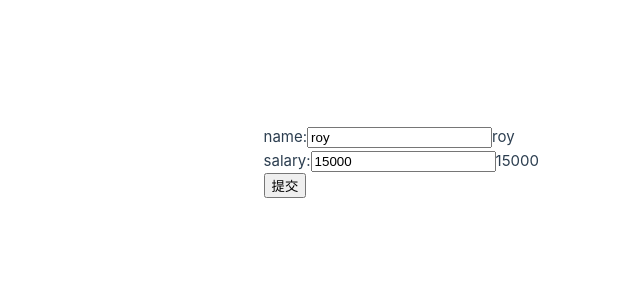
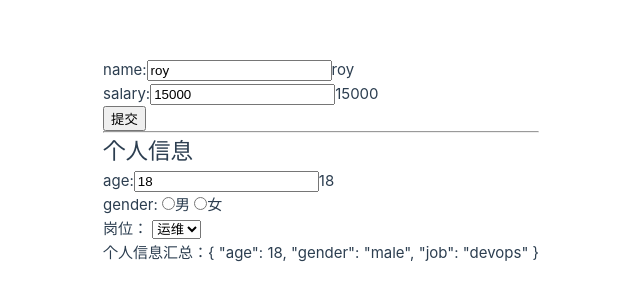
Before and after one commit to readyshen168/vueTest, a Vue app: page / in a window 1280 px wide. Shown: the part 239-540 px from the top of the page, without its empty margins (101-741 px from the left). Built offline with nearby package versions, Linux system fonts and the light colour scheme; the HTML template or start-up script is replaced by a standard one.

Commit message:
设定双向绑定

```diff
--- a/src/App.vue
+++ b/src/App.vue
@@ -3,6 +3,26 @@
     name:<input v-model="name" />{{ name }}<br />
     salary:<input type="number" v-model="salary" />{{ salary }}<br />
     <button v-on:click="addSalary">提交</button>
+    <hr />
+
+    <div>
+      <h2>个人信息</h2>
+      <p>age:<input type="number" v-model="userinfo.age" />{{ userinfo.age }}</p>
+      <p>
+        gender: <input type="radio" name="gender" v-model="userinfo.gender" />男
+        <input type="radio" name="gender" v-model="userinfo.gender" />女
+      </p>
+      <p>
+        岗位：
+        <select name="jobs" v-model="userinfo.job">
+          <option value="frontend">前端</option>
+          <option value="backend">后端</option>
+          <option value="devops">运维</option>
+          <option value="testing">测试</option>
+        </select>
+      </p>
+      <p>个人信息汇总：{{ userinfo }}</p>
+    </div>
   </div>
 </template>
 
@@ -12,6 +32,11 @@ export default {
     return {
       name: 'roy',
       salary: 15000,
+      userinfo: {
+        age: 18,
+        gender: 'male',
+        job: 'devops',
+      },
     }
   },
   methods: {
```
